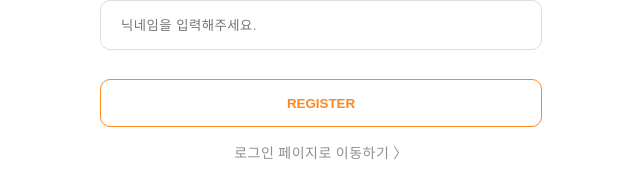
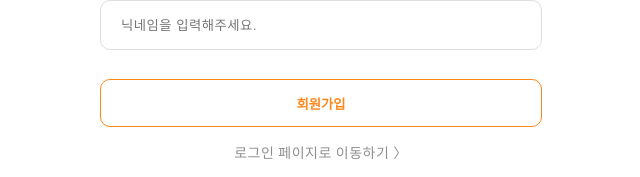
Before and after one commit to songgaram/jeju-gamsukkwang, a React (Create React App) app in the folder front/: page /register in a window 1280 px wide. Shown: the part 531-708 px from the top of the page, without its empty margins (319-959 px from the left). Built offline with nearby package versions, Linux system fonts and the light colour scheme.

Commit message:
chore: 회원가입 버튼 텍스트 수정

```diff
--- a/front/src/page/register/index.jsx
+++ b/front/src/page/register/index.jsx
@@ -40,8 +40,6 @@ const Register = () => {
       };
     });
   };
-
-  console.log(userInputData);
 
   const handleOnSubmit = (e) => {
     e.preventDefault();
@@ -110,7 +108,7 @@ const Register = () => {
           disabled={!isActive}
           active={isActive}
         >
-          REGISTER
+          회원가입
         </button>
         <span type="button" onClick={() => navigate("/login")}>
           로그인 페이지로 이동하기 〉
```
